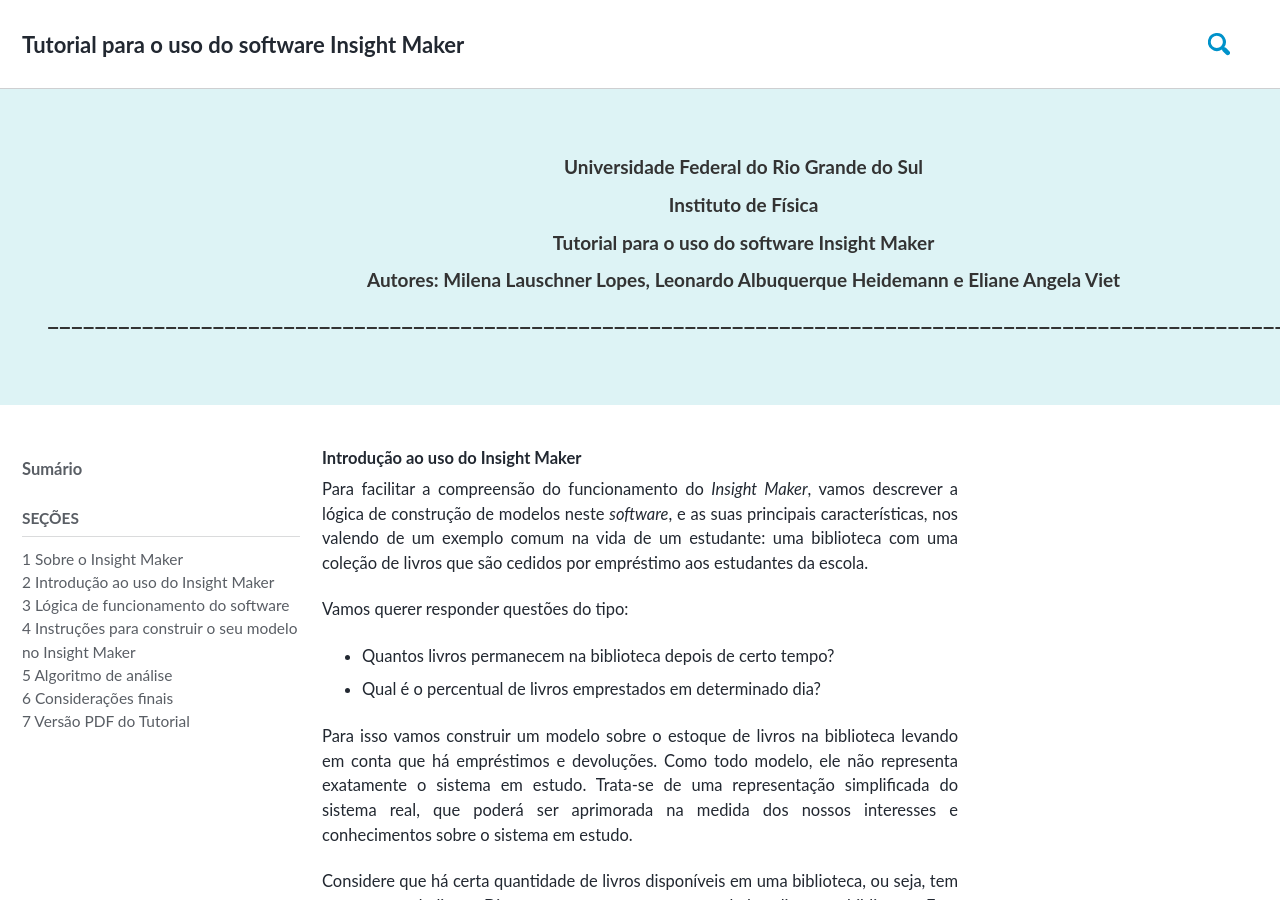
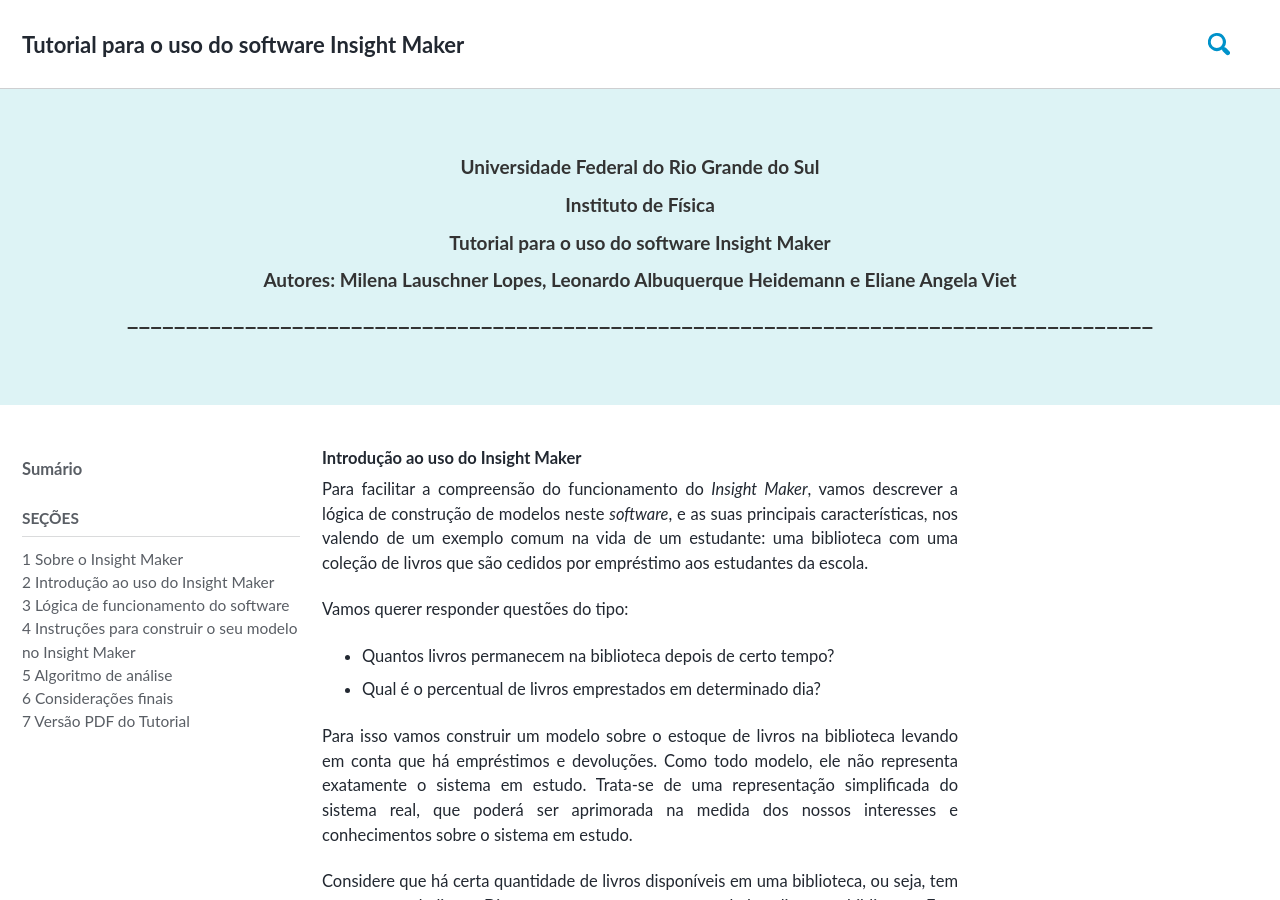
Before and after one commit to milenalauschner/MM, a Jekyll site: the page built from _pages/seção2.md, in a window 1280 px wide and 900 px high. Built offline with Jekyll 4.4.1, drawn with Linux system fonts in a browser that asks for light colours; cached includes are drawn as plain includes; nearby versions of some CDN libraries; some web fonts are replaced; formulas are drawn with MathJax 3.

```diff
--- a/_pages/seção2.md
+++ b/_pages/seção2.md
@@ -3,7 +3,7 @@ title: "  "
 header:
   overlay_color: "#ddf3f5"
   actions:
-    - label: "<small>Universidade Federal do Rio Grande do Sul</small><br /> <small>Instituto de Física</small><br /> <small>Tutorial para o uso do software Insight Maker</small><br /> <small>Autores: Milena Lauschner Lopes, Leonardo Albuquerque Heidemann e Eliane Angela Viet</small> ______________________________________________________________________________________________________________________"
+    - label: "<small>Universidade Federal do Rio Grande do Sul</small><br /> <small>Instituto de Física</small><br /> <small>Tutorial para o uso do software Insight Maker</small><br /> <small>Autores: Milena Lauschner Lopes, Leonardo Albuquerque Heidemann e Eliane Angela Viet</small> _______________________________________________________________________________________"
 
 layout: single
 permalink: /seção2/
```
